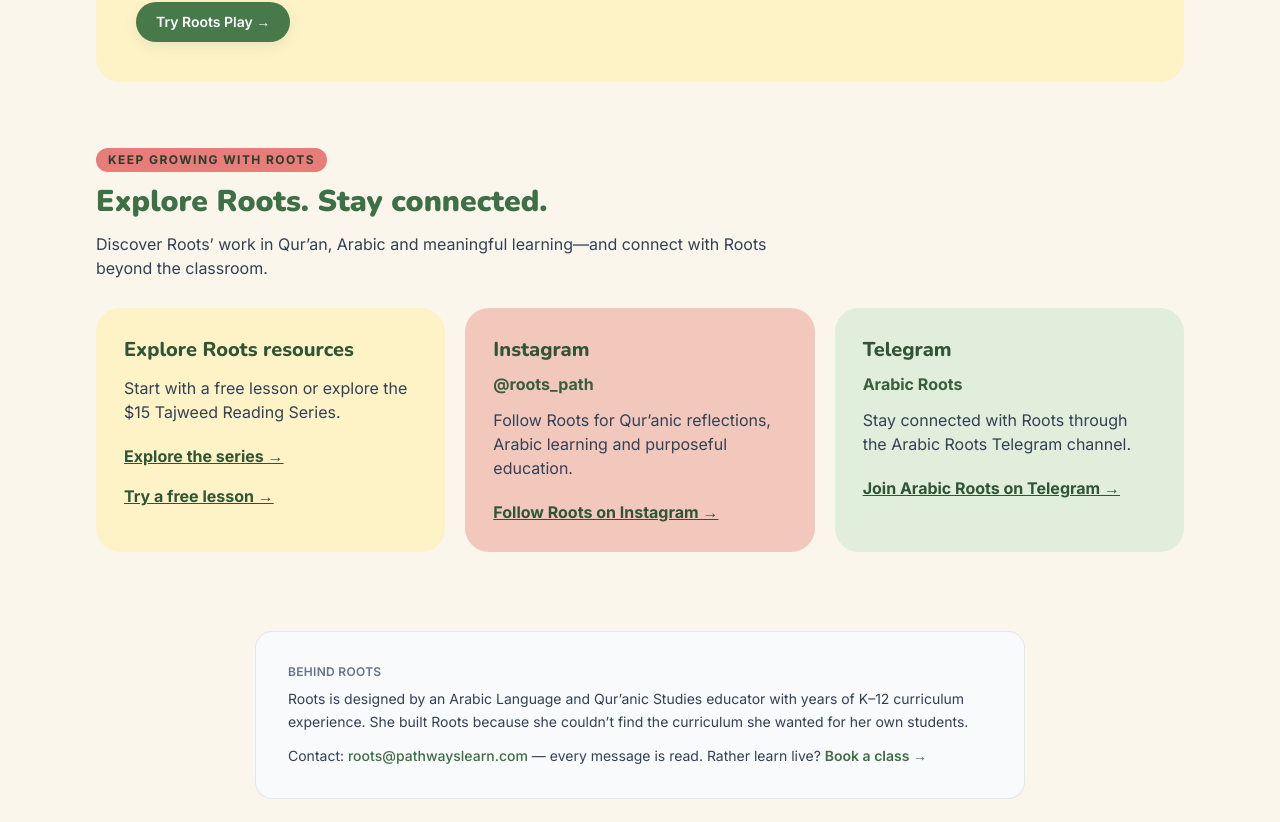
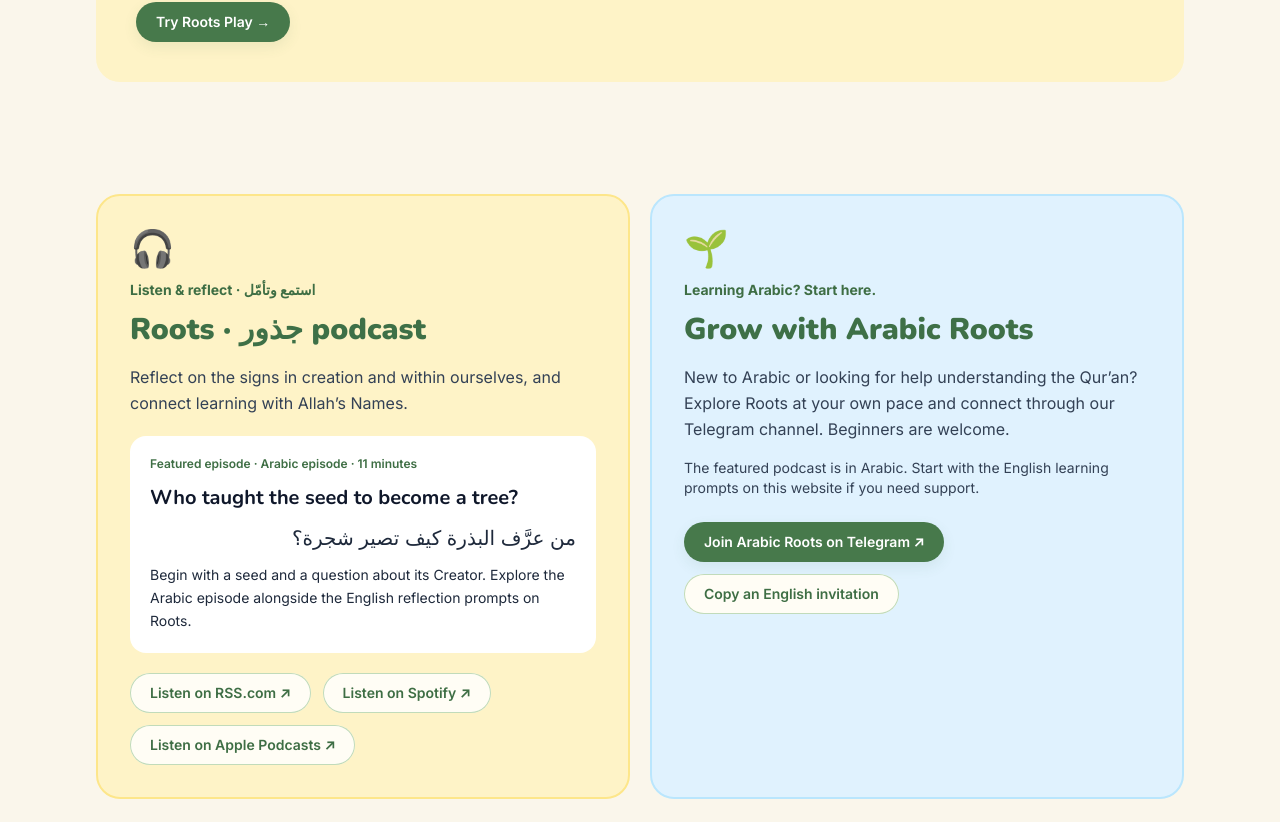
Before and after one commit to DinaElAhl/Pathways-, a React (Vite) app: page / in a window 1280 px wide. Shown: the part 3478-4300 px from the top of the page. Built offline with nearby package versions, Linux system fonts and the light colour scheme.

Commit message:
fix: display podcast section on homepage

```diff
--- a/src/pages/Home.jsx
+++ b/src/pages/Home.jsx
@@ -167,6 +167,7 @@ export default function Home() {
       </section>
 
       <section className="container-page pb-16"><div className="rounded-3xl bg-amber-100 p-7 sm:p-10"><h2 className="text-3xl font-bold">A little play. A little Arabic.</h2><p className="mt-3 text-slate-700">Explore five free Arabic activities: letters, words, listening, short vowels and everyday phrases. No account needed.</p><Link to="/play" className="btn-primary mt-5">Try Roots Play →</Link></div></section>
+      <RootsPodcast />
       <RootsCommunity />
 
       {/* Behind Roots — quiet founder attribution */}
```
